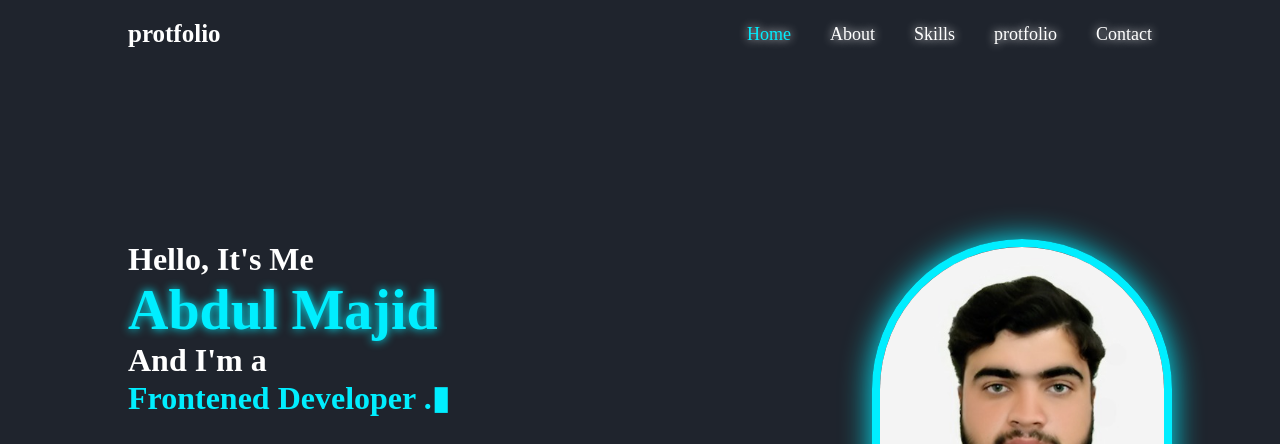
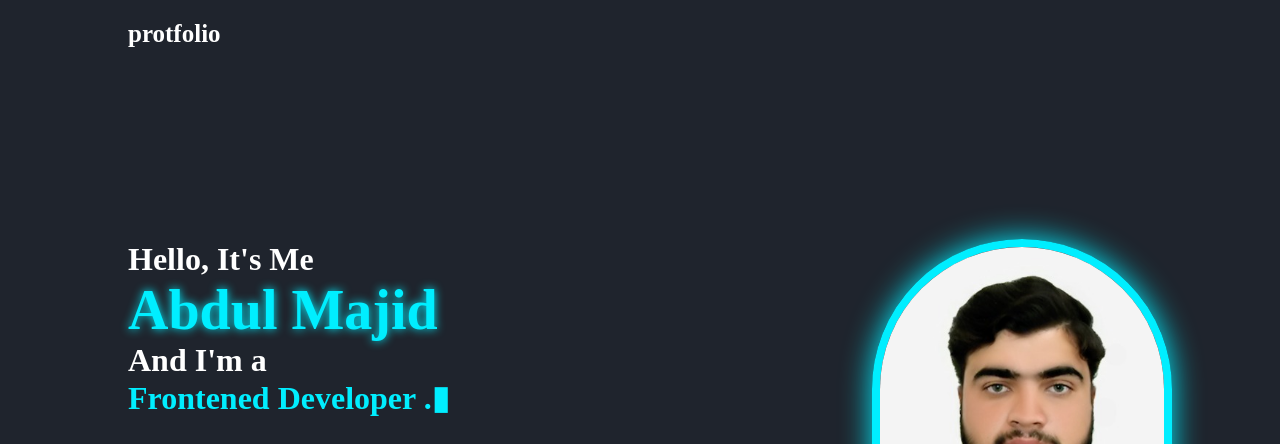
Before and after one commit to majidkhanhangu/Animated-portfolio, a plain HTML site: page index.html in a window 1280 px wide. Shown: the top 444 px of the page. Drawn offline with nearby package versions, Linux system fonts and the light colour scheme.

Commit message:
Update index.html

```diff
--- a/index.html
+++ b/index.html
@@ -18,13 +18,7 @@
       <!-- header section -->
     <header class="header">
       <a href="#" class="logo">protfolio</a>
-      <nav class="navbar">
-        <a href="#" style="--i:1;" class="active">Home</a>
-        <a href="#" style="--i:2;">About</a>
-        <a href="#" style="--i:3;">Skills</a>
-        <a href="#" style="--i:4;">protfolio</a>
-        <a href="#" style="--i:5;">Contact</a>
-      </nav>
+
     </header>
 <!-- heading and paragraph section -->
     <section class="home">
```
